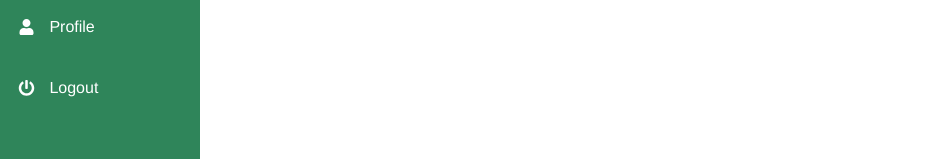
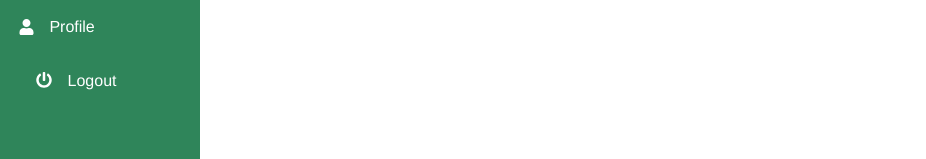
Before and after one commit to rajadavid423/vue3-master, a Vue app: page /analytics in a window 1280 px wide. Shown: the part 305-464 px from the top of the page, without its empty margins (0-926 px from the left). Built offline with nearby package versions, Linux system fonts and the light colour scheme; sample sign-in values are in the browser's storage.

Commit message:
logout logic added

```diff
--- a/src/components/sidebar/Sidebar.vue
+++ b/src/components/sidebar/Sidebar.vue
@@ -1,6 +1,7 @@
 <script>
 import SidebarLink from './SidebarLink'
 import { collapsed, toggleSidebar, sidebarWidth } from './state'
+import axios from 'axios'
 
 export default {
   props: {},
@@ -9,14 +10,40 @@ export default {
     return { collapsed, toggleSidebar, sidebarWidth }
   },
   data() {
-    return { isAuthorized: false, authUserName: '' }
+    return {
+      isAuthorized: false,
+      authUserName: '',
+      baseUrl: 'http://localhost:8000/api'
+    }
   },
   mounted() {
     let token = JSON.parse(localStorage.getItem('token'))
-    if (token !== '') {
+    if (token && token !== '') {
       let user = JSON.parse(localStorage.getItem('auth_user'))
       this.isAuthorized = true
       this.authUserName = user.name
+    }
+  },
+  methods: {
+    async doLogout() {
+      let token = JSON.parse(localStorage.getItem('token'))
+      const headers = {
+        Authorization: 'Bearer ' + token,
+        'My-Custom-Header': 'foobar'
+      }
+      const response = await axios.get(this.baseUrl + '/logout', { headers })
+      console.log(response)
+      if (response.status === 200) {
+        localStorage.removeItem('token')
+        localStorage.removeItem('auth_user')
+        await this.$router.push({ path: '/login' })
+      } else if (response.status === 401) {
+        alert('Invalid credentials!')
+        await this.$router.push({ path: '/login' })
+      } else {
+        alert('Something went wrong!')
+        await this.$router.push({ path: '/login' })
+      }
     }
   }
 }
@@ -29,7 +56,9 @@ export default {
       <span v-else><h2>Vue Sidebar</h2></span>
     </h1>
     <h3 v-if="isAuthorized && !collapsed">
-      <span><h4>Welcome {{ authUserName }}!</h4></span>
+      <span>
+        <h4>Welcome {{ authUserName }}!</h4>
+      </span>
     </h3>
 
     <SidebarLink to="/home" icon="fas fa-home">Home</SidebarLink>
@@ -39,7 +68,7 @@ export default {
     <SidebarLink to="/about" icon="fas fa-book-reader">About</SidebarLink>
     <SidebarLink to="/profile" icon="fas fa-user">Profile</SidebarLink>
     <br />
-    <SidebarLink to="/image" icon="fas fa-power-off">Logout</SidebarLink>
+    <span @click="doLogout" class="float-start me-5"><i class="fas fa-power-off me-3"></i>Logout</span>
 
     <span
       class="collapse-icon"
```
